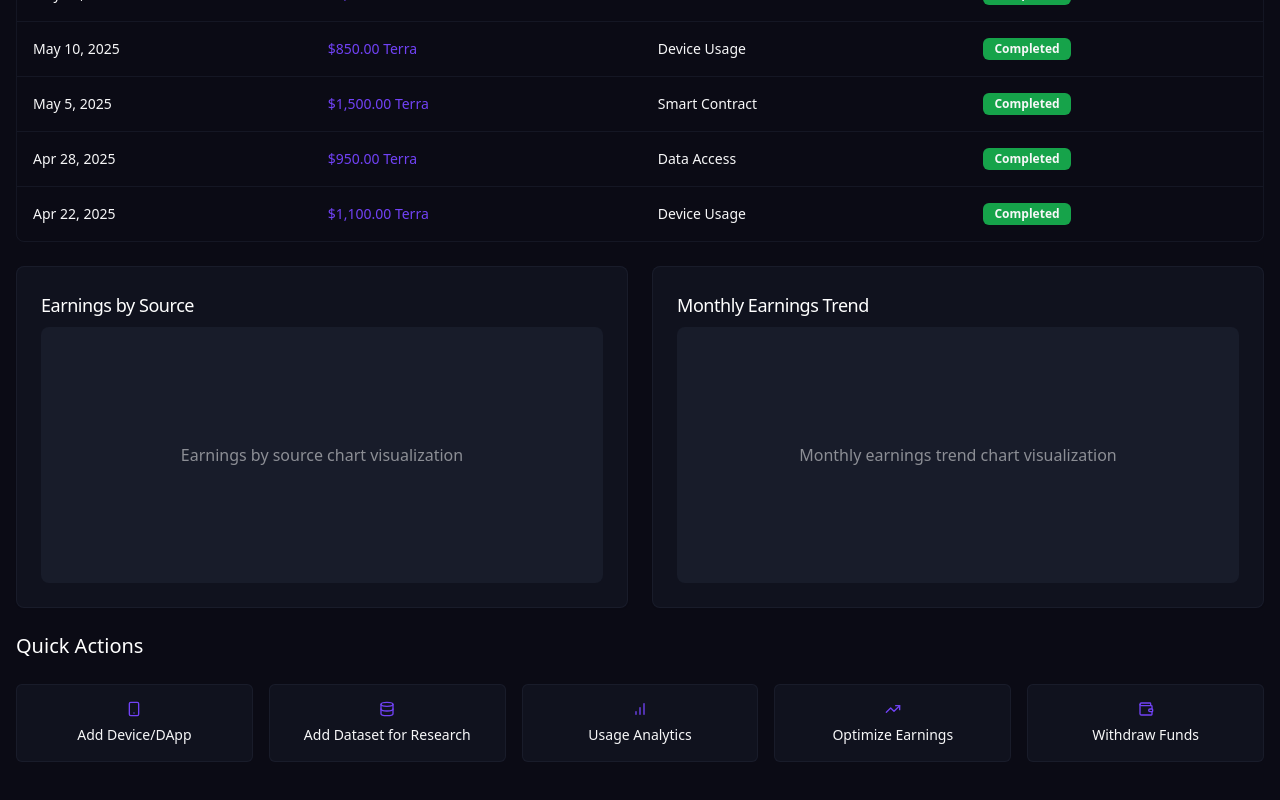
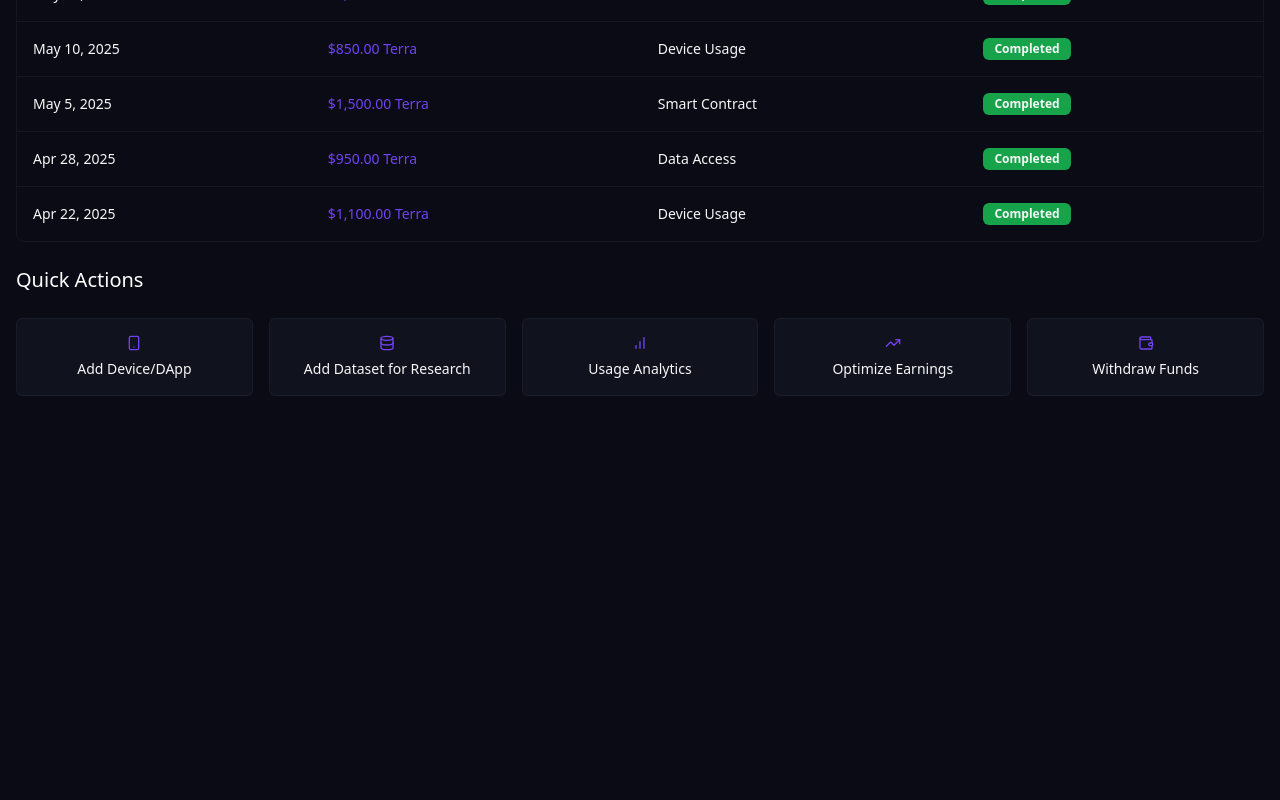
Before and after one commit to Loterra1/loteraa-smart-flow, a React (Vite) app: page /earnings in a window 1280 px wide. Shown: the part 594-1394 px from the top of the page. After the commit the page ends 1054 px from the top, so only its background shows below. Built offline with nearby package versions, Linux system fonts and the light colour scheme.

Commit message:
Remove earnings by source and monthly trend
Removed the "Earnings by Source" chart and "Monthly Earnings Trend" chart from the Earnings page.

```diff
--- a/src/pages/EarningsPage.tsx
+++ b/src/pages/EarningsPage.tsx
@@ -345,30 +345,6 @@ const EarningsPage: React.FC = () => {
                     ))}
                   </TableBody>
                 </Table>
-              </div>
-
-              <div className="grid grid-cols-1 md:grid-cols-2 gap-6">
-                <Card className="bg-loteraa-gray/20 border-loteraa-gray/30">
-                  <CardHeader className="pb-2">
-                    <CardTitle className="text-lg font-medium text-white">Earnings by Source</CardTitle>
-                  </CardHeader>
-                  <CardContent>
-                    <div className="h-64 bg-loteraa-gray/30 rounded-lg flex items-center justify-center">
-                      <p className="text-white/50">Earnings by source chart visualization</p>
-                    </div>
-                  </CardContent>
-                </Card>
-
-                <Card className="bg-loteraa-gray/20 border-loteraa-gray/30">
-                  <CardHeader className="pb-2">
-                    <CardTitle className="text-lg font-medium text-white">Monthly Earnings Trend</CardTitle>
-                  </CardHeader>
-                  <CardContent>
-                    <div className="h-64 bg-loteraa-gray/30 rounded-lg flex items-center justify-center">
-                      <p className="text-white/50">Monthly earnings trend chart visualization</p>
-                    </div>
-                  </CardContent>
-                </Card>
               </div>
 
               <div className="flex justify-between items-center">
```
